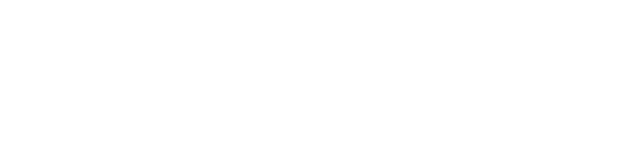
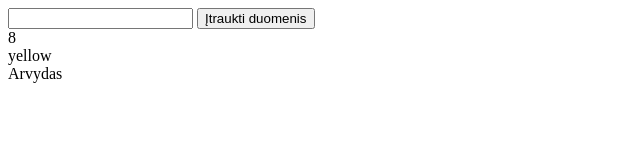
Before and after one commit to ArnoldasJus/7-Javascript-pagrindai-2, a plain HTML site: page index.html in a window 1280 px wide. Shown: the whole page, without its empty margins (0-640 px from the left). Drawn offline with Linux system fonts and the light colour scheme.

Commit message:
1 masyvu uzduotis beveik done

```diff
--- a/ciklai_1.js
+++ b/ciklai_1.js
@@ -1,6 +1,6 @@
 // 1. Sukurkite skriptą, kuris nuorodytame intervale išveda visus lyginius skaičius.
 "use strict";
-
+console.log("Lyginiai skaičiai [20]");
 for(let i=0; i<21 ;i++) {
     if(i % 2 == 0) {
         console.log(i);
--- a/ciklai_2.js
+++ b/ciklai_2.js
@@ -1,6 +1,6 @@
 // 2. Sukurkite skriptą, kuris nuorodytame intervale išveda visus nelyginius skaičius.
 "use strict";
-
+console.log("Nelyginiai skaičiai [20]");
 for(let i=0; i<21 ;i++) {
     if(i % 2 != 0) {
         console.log(i);
--- a/ciklai_3.js
+++ b/ciklai_3.js
@@ -1,6 +1,6 @@
 // 3. Sukurkite skriptą, kuris nuorodytame intervale išveda visus skaičius, kurie dalinasi iš 5.
 "use strict";
-
+console.log("Lyginiai, kurie dalinasi is 5 [20]");
 for(let i=0; i<21; i++) {
     if (i % 5 == 0) {
         console.log(i);
--- a/ciklai_4.js
+++ b/ciklai_4.js
@@ -1,6 +1,6 @@
 // 4. Parašykite skriptą, kuri suskaičiuotų kiek natūralių skaičių intervale [a; b] yra lyginių skaičių, besidalijančių iš 3
 "use strict";
-
+console.log("Lyginiai, kurie dalinasi is 3 [20]");
 for(let i=1; i<21; i++) {
     if (i % 2 == 0 && i % 3 == 0) {
         console.log(i);
--- a/ciklai_5.js
+++ b/ciklai_5.js
@@ -1,14 +1,12 @@
 // 5. Martynas labai mėgsta saldainius. Mamos slėptuvėje jis rado m saldainių. Pirmą dieną jis suvalgė 1 saldainį, antrąją – 2, trečiąją – 3. Kiekvieną kitą dieną jis suvalgydavo vienu saldainiu daugiau negu prieš tai buvusią dieną. Per kelias dienas d Martynas suvalgys visus saldainius? Paskutinei dienai gali likti mažiau saldainių. Pasitikrinkite. Kai m = 11, turėtumėte gauti d = 5.
 "use strict";
-
+console.log("Martyno saldainiai dienos pabaigoje");
 let m = 11;
 let d = 0;
 
 while(m > 0) {
     d++;
     m = m - d;
-
-
     console.log("Diena: " + d);
     console.log("Saldainiai: " + m);
 }
--- a/index.html
+++ b/index.html
@@ -8,10 +8,15 @@
 </head>
 <body>
 
-    <!-- <script src="ciklai_1.js"></script>
+    <input id="nauji_masyvo_duomenys">
+    <button id="ikelti_i_masyva">Įtraukti duomenis</button>
+    <div id="masyvas"></div>
+
+    <script src="ciklai_1.js"></script>
     <script src="ciklai_2.js"></script>
     <script src="ciklai_3.js"></script>
-    <script src="ciklai_4.js"></script> -->
+    <script src="ciklai_4.js"></script>
     <script src="ciklai_5.js"></script>
+    <script src="masyvas_1.js"></script>
 </body>
 </html>
--- /dev/null
+++ b/masyvas_1.js
@@ -0,0 +1,17 @@
+// 1. Sukurkite skriptą, kuris paima informaciją iš input laukelio mygtuko paspaudimu ir papildo masyvą.
+
+let masyvas1 = [8, 'yellow', 'Arvydas'];
+
+// for(let i=0; i< 9000; i++) {
+//     let atsitiktinisSkaicius = Math.floor(Math.random() * 10000);
+//     masyvas1.push(atsitiktinisSkaicius);
+// }
+
+
+//document.querySelector('#masyvas').append(masyvas1);
+for(let i = 0; i < masyvas1.length; i++) {
+    document.querySelector('#masyvas').innerHTML += '<div>' + masyvas1[i] + '</div>';
+}
+
+//document.querySelector('#masyvas').innerHTML = '<div>' + masyvas1 + '</div>';
+console.log(masyvas1);
```
